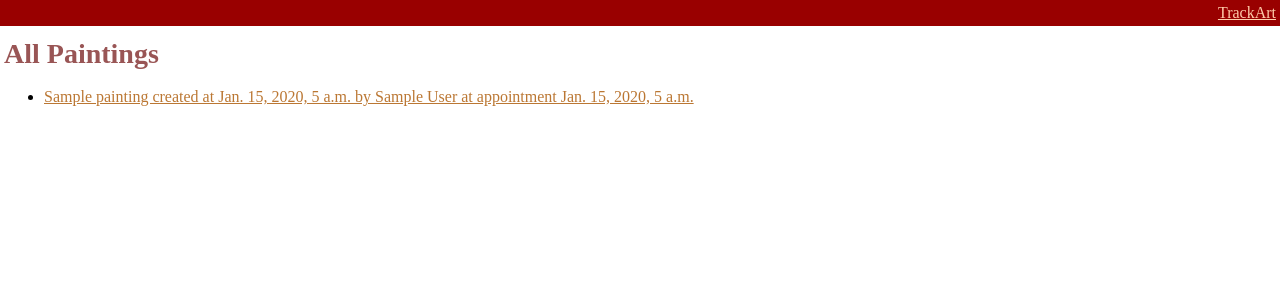
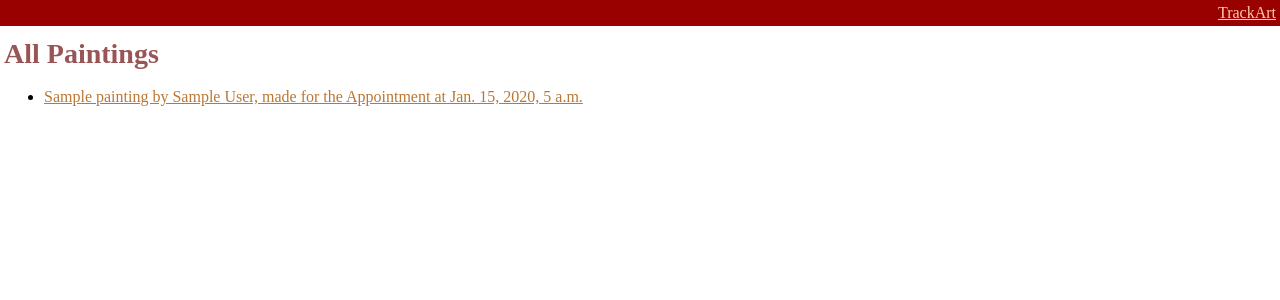
Before and after one commit to jslandport/django-arttherapy-sample, a Django app: page /viewpaintings in a window 1280 px wide. Shown: the top 300 px of the page. Run offline with Django 3.2, Linux system fonts and the light colour scheme; tables that the repository leaves empty hold one stand-in row (values such as "Sample post").

Commit message:
Update paintinglist.html

```diff
--- a/arttherapy/trackart/templates/trackart/paintinglist.html
+++ b/arttherapy/trackart/templates/trackart/paintinglist.html
@@ -16,14 +16,7 @@ EXPECTED INCOMING PARAMETERS:
       {% if qpainting %}
          <ul>
          {% for qrow in qpainting %}
-            {% comment %}
-            >> TO REFACTOR >> I'd rather be able to just output {{ qrow }}, but I can't get the __str__(self) method in models.py, which creates that string value, to create TIMEZONE AWARE datetimes.
-            {% endcomment %}
-            <li><a href="/appointment/{{ qrow.art_appointmentid.id }}/painting/{{ qrow.id }}">{{ qrow.art_paintingtitle }}
-               created at {{ qrow.createDate }}
-
-               by {{ qrow.art_appointmentid.art_clientid }}
-               at appointment {{ qrow.art_appointmentid.art_appointmenttime }}</a>
+            <li><a href="/appointment/{{ qrow.art_appointmentid.id }}/painting/{{ qrow.id }}">{{ qrow }}, made for the Appointment at {{ qrow.art_appointmentid.art_appointmenttime }}</a>
             </li>
          {% endfor %}
          </ul>
```
